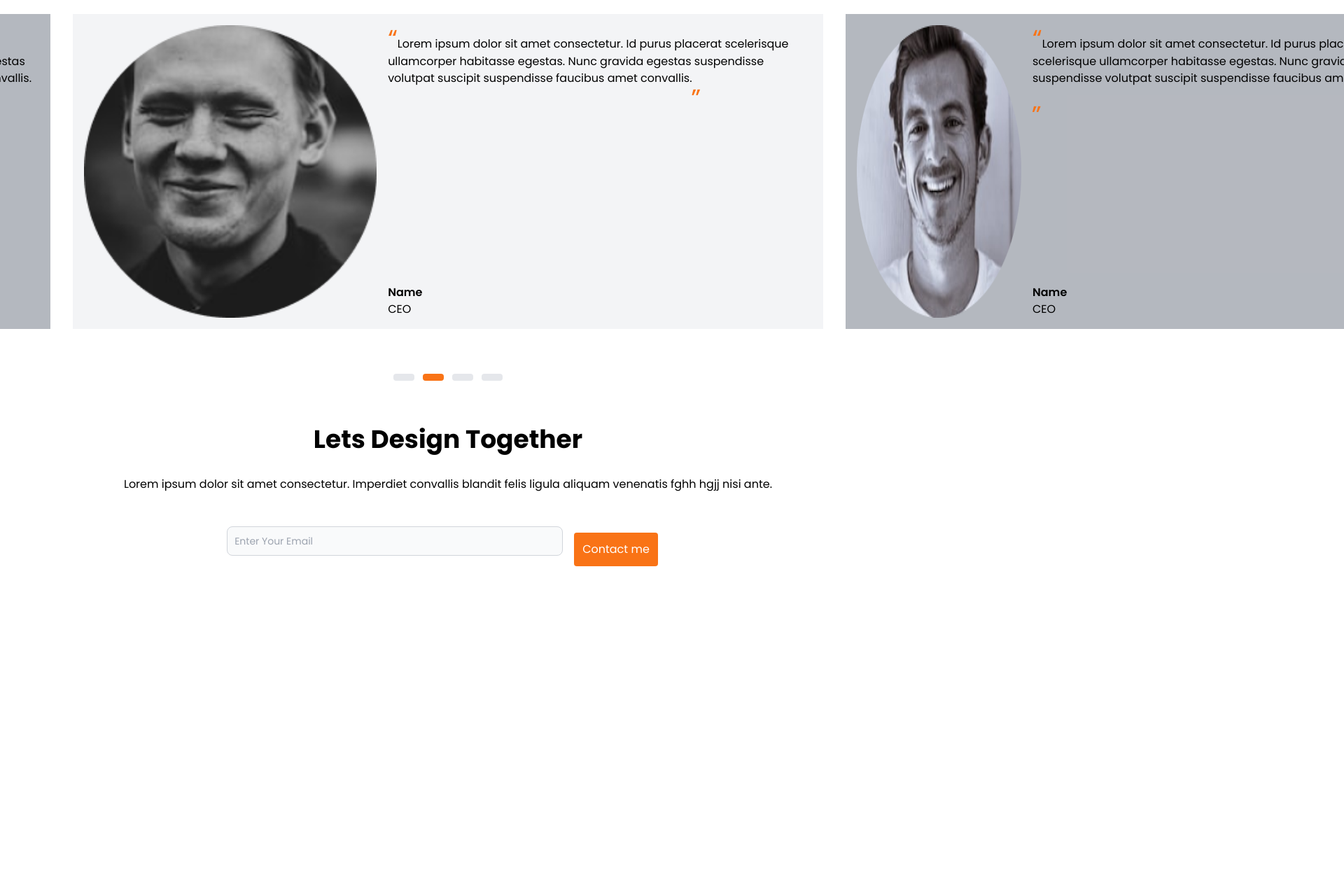
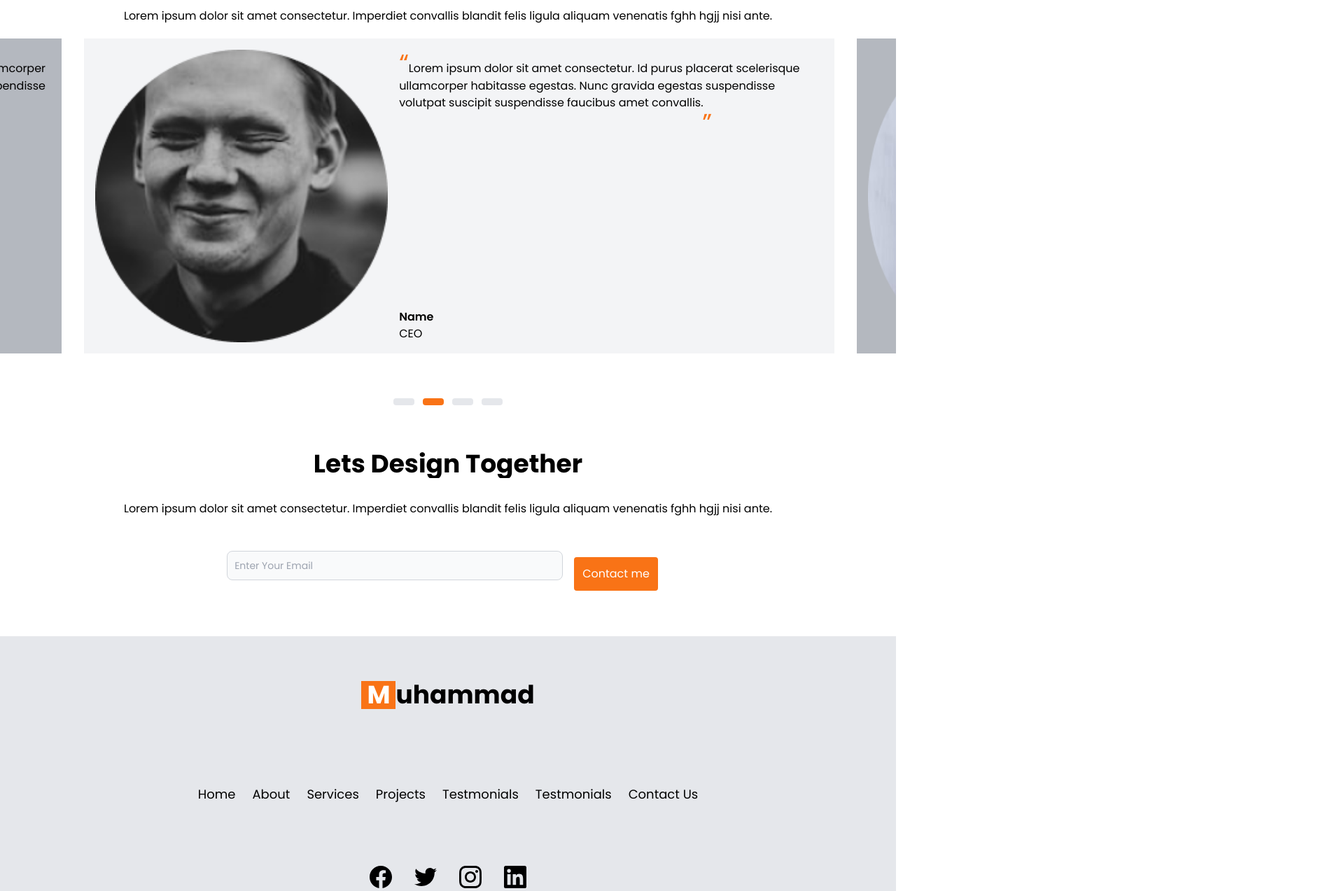
Before and after one commit to LimZzy21/portfolio, a Next.js app: page / in a window 1280 px wide. Shown: the part 3167-4440 px from the top of the page at 70% size, 1920 px wide, since content can reach past the window. Before the commit the page ends 3985 px from the top, so only its background shows below. Built offline with nearby package versions, Linux system fonts and the light colour scheme.

Commit message:
fix:fix some style issue

```diff
--- /dev/null
+++ b/app/components/Footer/Footer.tsx
@@ -0,0 +1,60 @@
+import Image from "next/image"
+import facebook from '@/app/assets/facebook.svg'
+import instagram from '@/app/assets/instagram.svg'
+import twitter from '@/app/assets/twitter.svg'
+import linkedin from '@/app/assets/linkedin.svg'
+
+export const Footer = ()=>{
+
+
+    return (
+        <div className="bg-gray-200 flex justify-center flex-col text-center mt-14 pt-16 space-y-24">
+
+            <div className=" bg-gray-200">
+                <h1 className="text-4xl  first-letter:bg-orange-500 font-bold "><span className=" text-white bg-clip-padding border-r-8 border-l-8 border-t-8 h-fit border-orange-500">M</span>uhammad</h1>
+            </div>
+            <div className="hidden w-full md:block md:w-auto mx-auto space-y-20" id="navbar-default">
+                <ul className="text-lg flex flex-row p-4 md:p-0 mt-1">
+
+                    <li>
+                        <a className="block py-2 px-3">Home</a>
+                    </li>
+                    <li>
+                        <a className="block py-2 px-3">About</a>
+                    </li>
+                    <li>
+                        <a className="block py-2 px-3">Services</a>
+                    </li>
+                    <li>
+                        <a className="block py-2 px-3">Projects</a>
+                    </li>
+                    <li>
+                        <a className="block py-2 px-3">Testmonials</a>
+                    </li>
+                    <li>
+                        <a className="block py-2 px-3">Testmonials</a>
+                    </li>
+                    <li>
+                        <a className="block py-2 px-3">Contact Us</a>
+                    </li>
+
+
+                </ul>
+                <div className=" flex flex-col items-center justify-center  ">
+
+
+                    <div className='flex justify-center space-x-8  '>
+                        <Image src={facebook} alt='facebook' />
+                        <Image src={twitter} alt='twitter' />
+                        <Image src={instagram} alt='instagram' />
+                        <Image src={linkedin} alt='linkedin' />
+                    </div>
+
+                </div>
+            </div>
+            <div className="bg-[#545454] text-white">
+                <p className="py-8">© 2023 <span className="text-orange-500 font-semibold">Muhammad</span>  All Rights Reserved , Inc.</p>
+            </div>
+        </div>
+    )
+}
--- a/app/components/Header/Header.tsx
+++ b/app/components/Header/Header.tsx
@@ -17,8 +17,8 @@ export const Header = () => {
                     <p className='text-3xl py-2 font-semibold text-orange-500'>Muhhamad Bin Jameel</p>
 
                     <div className='h-fit mb-4  text-6xl md:text-7xl lg:text-8xl font-bold sm:h-fit'>
-                        <h1 className='text-start md:text-start'>UI & UX</h1>
-                        <h2 className='text-start md:text-end'>Designer</h2>
+                        <h1 className='text-start md:text-start h-[8rem]'>UI & UX</h1>
+                        <h2 className='text-start md:text-end h-[8rem]'>Designer</h2>
                     </div>
 
                     <p className='md:w-[706px] text-xl '>Lorem ipsum dolor sit amet consectetur. Imperdiet convallis blandit felis ligula aliquam venenatis nisi ante. Aliquet ornare tellus consectetur lacus</p>
--- a/app/components/Service/Service.tsx
+++ b/app/components/Service/Service.tsx
@@ -4,7 +4,7 @@ export const Service = ()=>{
 
     return(
 
-        <div className="max-w-7xl mx-auto py-16 px-4 sm:px-6 lg:px-8">
+        <div className="max-w-7xl mx-auto py-16 px-4 space-x-22">
             <div className="text-center">
                 <h1 className="mt-2 text-3xl leading-8 font-extrabold tracking-tight text-gray-900 sm:text-4xl">Service</h1>
                 <p className="mt-4 max-w-2xl text-xl text-gray-500 mx-auto">
@@ -32,7 +32,7 @@ export const Service = ()=>{
                         </div>
                     </div>
 
-                    <div className="pt-6">
+                    <div className="pt-6 ms-4">
                         <div className=" bg-gray-50 rounded-lg px-6 py-8">
                             <div className="-mt-6">
                                 <div>
@@ -51,7 +51,7 @@ export const Service = ()=>{
                         </div>
                     </div>
 
-                    <div className="pt-6">
+                    <div className="pt-6 ms-4">
                         <div className=" bg-gray-50 rounded-lg px-6 py-8">
                             <div className="-mt-6">
                                 <div>
@@ -69,7 +69,7 @@ export const Service = ()=>{
                         </div>
                     </div>
 
-                    <div className="pt-6">
+                    <div className="pt-6 ms-4 ">
                         <div className=" bg-gray-50 rounded-lg px-6 py-8">
                             <div className="-mt-6">
                                 <div>
--- a/app/components/Testimonials/Testimonials.tsx
+++ b/app/components/Testimonials/Testimonials.tsx
@@ -8,7 +8,7 @@ export const Testimonials = ()=>{
     return(
         <div className="flex flex-col items-center mt-20">
             <div className="flex-col text-center">
-                <h1 className="text-5xl font-bold">Testimonials</h1>
+                <h1 className="text-5xl font-bold h-fit overflow-hidden">Testimonials</h1>
                 <p className="my-5">Lorem ipsum dolor sit amet consectetur. Imperdiet convallis blandit felis ligula aliquam venenatis fghh hgjj nisi ante.</p>
             </div>
             <div className="flex flex-row justify-center  ">
@@ -16,7 +16,39 @@ export const Testimonials = ()=>{
                     <div className="absolute inset-0 bg-gray-500/50 pointer-events-none"></div>
                     <Image src={custSecond} alt=";" className="mr-4 z-10" />
                     <div className="flex flex-col justify-between z-10">
-                        <div className="relative">
+                        <div className="relative overflow-hidden">
+                            <span className="inline ">
+                                <span className="text-orange-500 text-4xl overflow-hidden">“</span>
+                                Lorem ipsum dolor sit amet consectetur. Id purus placerat scelerisque ullamcorper habitasse egestas.
+                                Nunc gravida egestas suspendisse volutpat suscipit suspendisse faucibus amet convallis.
+                            </span>
+                            <span className="text-orange-500 text-4xl align-top">„</span>
+                        </div>
+                        <p className="mt-auto font-semibold">Name</p>
+                        <p>CEO</p>
+                    </div>
+                </div>
+                <div className="bg-gray-100 flex flex-row w-[67rem] p-4 mx-8 ">
+                    <Image src={custFirst} alt=";" className="mr-4" width={1080}/>
+                    <div className="flex flex-col justify-between ">
+                        <div className="relative overflow-hidden">
+                            <span className="inline ">
+                                <span className="text-orange-500 text-4xl h-fit ">“</span>
+                                Lorem ipsum dolor sit amet consectetur. Id purus placerat scelerisque ullamcorper habitasse egestas.
+                                Nunc gravida egestas suspendisse volutpat suscipit suspendisse faucibus amet convallis.
+                            </span>
+                            <span className="text-orange-500 text-4xl align-top">„</span>
+                        </div>
+                        <p className="mt-auto font-semibold">Name</p>
+                        <p>CEO</p>
+                    </div>
+                </div>
+                <div className="relative flex overflow-hidden w-[50rem] p-4 bg-white/30">
+
+                    <div className="absolute inset-0 bg-gray-500/50 pointer-events-none"></div>
+                    <Image src={custSecond} alt=";" className="mr-4 z-10 w-[65rem]" />
+                    <div className="flex flex-col justify-between z-10">
+                        <div className="relative overflow-hidden">
                             <span className="inline">
                                 <span className="text-orange-500 text-4xl ">“</span>
                                 Lorem ipsum dolor sit amet consectetur. Id purus placerat scelerisque ullamcorper habitasse egestas.
@@ -28,37 +60,7 @@ export const Testimonials = ()=>{
                         <p>CEO</p>
                     </div>
                 </div>
-                <div className="bg-gray-100 flex flex-row w-[67rem] p-4 mx-8">
-                    <Image src={custFirst} alt=";" className="mr-4" width={1080}/>
-                    <div className="flex flex-col justify-between">
-                        <div className="relative">
-                            <span className="inline">
-                                <span className="text-orange-500 text-4xl ">“</span>
-                                Lorem ipsum dolor sit amet consectetur. Id purus placerat scelerisque ullamcorper habitasse egestas.
-                                Nunc gravida egestas suspendisse volutpat suscipit suspendisse faucibus amet convallis.
-                            </span>
-                            <span className="text-orange-500 text-4xl align-top">„</span>
-                        </div>
-                        <p className="mt-auto font-semibold">Name</p>
-                        <p>CEO</p>
-                    </div>
-                </div>
-                <div className="relative flex flex-row w-[52rem] p-4 bg-white/30">
-                    <div className="absolute inset-0 bg-gray-500/50 pointer-events-none"></div>
-                    <Image src={custSecond} alt=";" className="mr-4 z-10" />
-                    <div className="flex flex-col justify-between z-10">
-                        <div className="relative">
-                            <span className="inline">
-                                <span className="text-orange-500 text-4xl ">“</span>
-                                Lorem ipsum dolor sit amet consectetur. Id purus placerat scelerisque ullamcorper habitasse egestas.
-                                Nunc gravida egestas suspendisse volutpat suscipit suspendisse faucibus amet convallis.
-                            </span>
-                            <span className="text-orange-500 text-4xl align-top">„</span>
-                        </div>
-                        <p className="mt-auto font-semibold">Name</p>
-                        <p>CEO</p>
-                    </div>
-                </div>
+
 
 
 
--- /dev/null
+++ b/app/components/Testimonials/style.module.css
@@ -0,0 +1,3 @@
+*{
+    overflow-y: hidden;
+}
--- a/app/globals.css
+++ b/app/globals.css
@@ -36,3 +36,9 @@
  input[type="range"]::-moz-range-progress {
      background-color: var(--track-color);
  }
+
+
+ *{
+    overflow-x: hidden;
+    /* overflow-y: hidden; */
+ }
--- a/app/page.tsx
+++ b/app/page.tsx
@@ -5,6 +5,8 @@ import { MyProjects } from './components/MyProjects/MyProjects'
 import {Service} from '@/app/components/Service/Service'
 import { Testimonials } from "@/app/components/Testimonials/Testimonials"
 import { ContactUs } from '@/app/components/Contact/ContactUs'
+import { Footer } from '@/app/components/Footer/Footer'
+
 
 export default function Home() {
   return (
@@ -16,6 +18,7 @@ export default function Home() {
       <MyProjects />
       <Testimonials />
       <ContactUs />
+      <Footer />
     </div>
   );
 }
```
